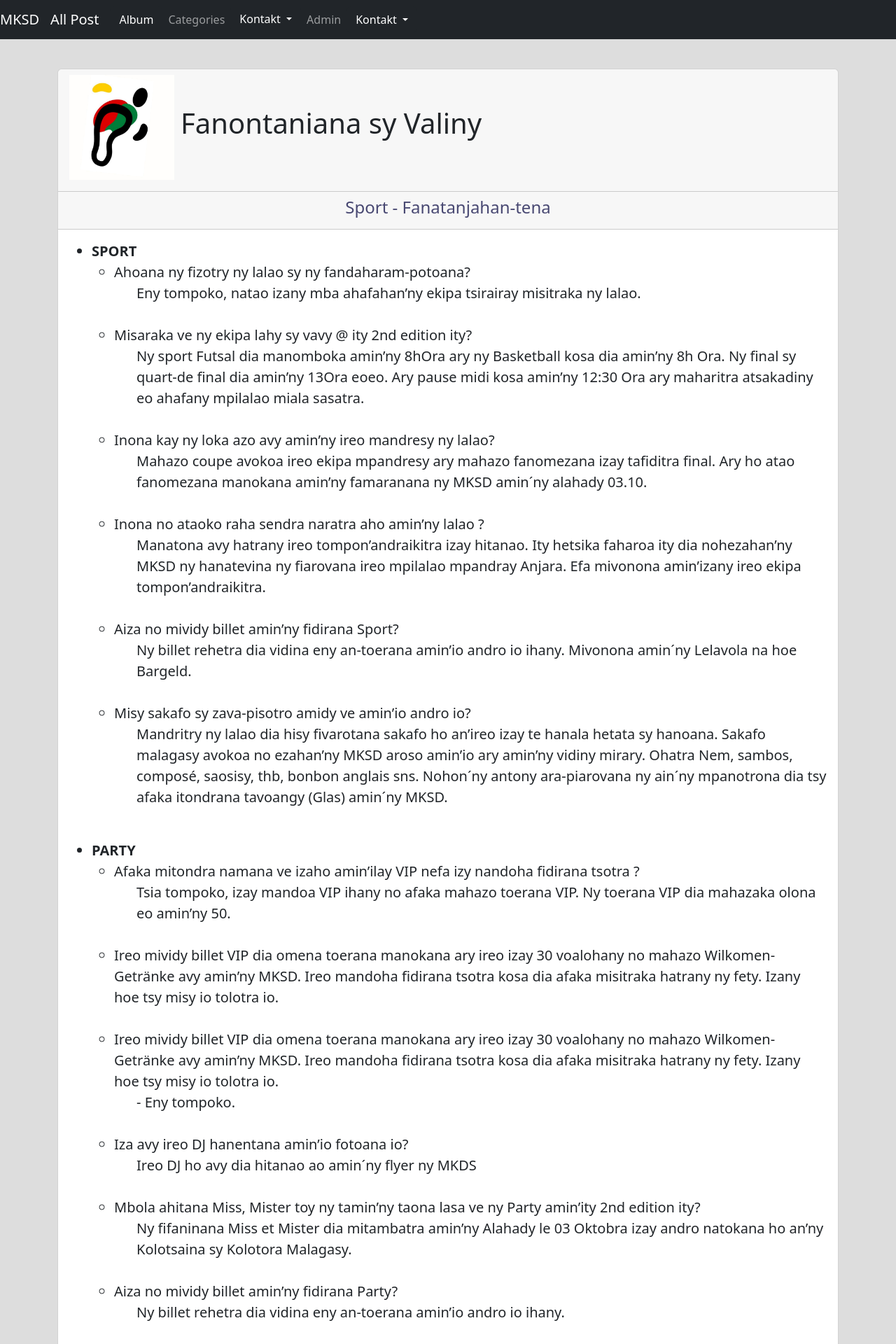
After one commit to C-Iahny/mksd_web, a Django app: page /contact/faq/ in a window 1280 px wide. The commit adds this page. Shown: the top 1920 px of the page at 70% size. Run offline with Django 4.2, Linux system fonts and the light colour scheme; some libraries are stand-ins or nearby versions.

Commit message:
Main 02 (#3)
* Add files via upload

* contact update

* contact update (#2)

* Add files via upload (#1)

* mksd home update 02

* update

* migrations

* templates

```diff
--- /dev/null
+++ b/contact/templates/faq.html
@@ -0,0 +1,173 @@
+{% extends 'base.html' %}
+{% load static %}
+
+
+
+
+{% block content %}
+
+<style type="text/css">
+
+.image {
+	width: 100%;
+}
+
+</style>
+
+<div class="container" style="margin-top: 50px;">
+	<div class="card">
+		<div class="card-header">
+		    <h1>
+		    	<small>
+					<img class="logo_mksd" src="{% static 'images/LOGO.jpeg' %}" width="150px">
+				</small>
+
+				Fanontaniana sy Valiny
+			</h1>
+
+		</div>
+
+		<div class="card-header">
+			<center><h4>Sport - Fanatanjahan-tena</h4></center>
+
+		</div>
+
+		<div class="card-body">
+		    <blockquote class="blockquote mb-0">
+		    	<ul>
+		    		<li><strong>SPORT</strong>
+		    			<ul><li>Ahoana ny fizotry ny lalao sy ny fandaharam-potoana?</li>
+		    				<ol>Eny tompoko, natao izany mba ahafahan’ny ekipa tsirairay misitraka ny lalao.</ol>
+		    			</ul>
+		    			<br>
+		    			<ul><li>Misaraka ve ny ekipa lahy sy vavy @ ity 2nd edition ity?</li>
+		    				<ol>Ny sport Futsal dia manomboka amin’ny 8hOra ary ny Basketball kosa dia amin’ny 8h Ora. Ny final sy quart-de final dia amin’ny 13Ora eoeo. Ary pause midi kosa amin’ny 12:30 Ora ary maharitra atsakadiny eo ahafany mpilalao miala sasatra.</ol>
+		    			</ul>
+		    			<br>
+		    			<ul><li>Inona kay ny loka azo avy amin’ny ireo mandresy ny lalao?</li>
+		    				<ol>Mahazo coupe avokoa ireo ekipa mpandresy ary mahazo fanomezana izay tafiditra final. Ary ho atao fanomezana manokana amin’ny famaranana ny MKSD amin´ny alahady 03.10.</ol>
+		    			</ul>
+		    			<br>
+		    			<ul><li>Inona no ataoko raha sendra naratra aho amin’ny lalao ?</li>
+		    				<ol>Manatona avy hatrany ireo tompon’andraikitra izay hitanao. Ity hetsika faharoa ity dia nohezahan’ny MKSD ny hanatevina ny fiarovana ireo mpilalao mpandray Anjara. Efa mivonona amin’izany ireo ekipa tompon’andraikitra.</ol>
+		    			</ul>
+		    			<br>
+		    			<ul><li>Aiza no mividy billet amin’ny fidirana Sport?</li>
+		    				<ol>Ny billet rehetra dia vidina eny an-toerana amin’io andro io ihany. Mivonona amin´ny Lelavola na hoe Bargeld.</ol>
+		    			</ul>
+		    			<br>
+		    			<ul><li>Misy sakafo sy zava-pisotro amidy ve amin’io andro io?</li>
+		    				<ol>Mandritry ny lalao dia hisy fivarotana sakafo ho an’ireo izay te hanala hetata sy hanoana. Sakafo malagasy avokoa no ezahan’ny MKSD aroso amin’io ary amin’ny vidiny mirary. Ohatra Nem, sambos, composé, saosisy, thb, bonbon anglais sns. Nohon´ny antony ara-piarovana ny ain´ny mpanotrona dia tsy afaka itondrana tavoangy (Glas) amin´ny MKSD.</ol>
+		    			</ul>
+		    			<br>
+		    		</li>
+		    	</ul>
+		    	<ul>
+		    		<li><strong>PARTY</strong>
+		    			<ul><li>Afaka mitondra namana ve izaho amin’ilay VIP nefa izy nandoha fidirana tsotra ?</li>
+		    				<ol>Tsia tompoko, izay mandoa VIP ihany no afaka mahazo toerana VIP. Ny toerana VIP dia mahazaka olona eo amin’ny 50.</ol>
+		    			</ul>
+		    			<br>
+		    			<ul><li>Ireo mividy billet VIP dia omena toerana manokana ary ireo izay 30 voalohany no mahazo Wilkomen-Getränke avy amin’ny MKSD. Ireo mandoha fidirana tsotra kosa dia afaka misitraka hatrany ny fety. Izany hoe tsy misy io tolotra io.</ol>
+		    			</ul>
+		    			<br>
+		    			<ul><li>Ireo mividy billet VIP dia omena toerana manokana ary ireo izay 30 voalohany no mahazo Wilkomen-Getränke avy amin’ny MKSD. Ireo mandoha fidirana tsotra kosa dia afaka misitraka hatrany ny fety. Izany hoe tsy misy io tolotra io.</li>
+		    				<ol>- Eny tompoko.</ol>
+		    			</ul>
+		    			<br>
+		    			<ul><li>Iza avy ireo DJ hanentana amin’io fotoana io?</li>
+		    				<ol>Ireo DJ ho avy dia hitanao ao amin´ny flyer ny MKDS</ol>
+		    			</ul>
+		    			<br>
+		    			<ul><li>Mbola ahitana Miss, Mister toy ny tamin’ny taona lasa ve ny Party amin’ity 2nd edition ity?</li>
+		    				<ol>Ny fifaninana Miss et Mister dia mitambatra amin’ny Alahady le 03 Oktobra izay andro natokana ho an’ny Kolotsaina sy Kolotora Malagasy.</ol>
+		    			</ul>
+		    			<br>
+		    			<ul><li>Aiza no mividy billet amin’ny fidirana Party?</li>
+		    				<ol>Ny billet rehetra dia vidina eny an-toerana amin’io andro io ihany.</ol>
+		    			</ul>
+		    			<br>
+		    		</li>
+		    	</ul>
+		    	<ul>
+		    		<li><strong>KULTUR</strong>
+		    			<ul>
+		    				<li>Inona avy ireo hetsika ara-koltoraly hita amin’io andro io?</li>
+		    				<ol>Anisan’ny tanjon’ny MKSD ny mampafantatra ireo Kolotora Malagasy ka hitanao amin’izany indridra ny dihy isam-paritra, ny soratoninina, ny kabary, ny afon-dasy, ny kilalao tahaka ny fanorona sy ny vitsilia. Ho hitana ihany koa ny asa-tanana tahaka ny hosodoko, ny rindran-teny toy ny slam ary indrindra ny hakantony fitafy malagasy izay ho aseho amin’ny alalan’ny hetsika Miss et Mister Diaspora Malagasy Allemana. Tsy adino ihany koa ireo sakafo malagasy izay ho amidy amin’io fotoana io.</ol>
+		    			</ul>
+		    			<br>
+		    			<ul>
+		    				<li>Iza avy ireo mandray anjara amin’io hetsika io ?</li>
+		    				<ol>Ny hetsika 2nd edition dia iarahana amin’ny Ambassade Allemana eto Berlin. Tsy adino ihany koa ireo Malagasy manan-talenta maro. Ary indrindra moa ireo Association maro sy ireo Orinasa izay misehatra sy mivoy hatrany ny fifandraisan’ny Malagasy sy Allemana ary ireo firenena miteny teny Allemana tahaky ny Viena sy Autriche. Hitanao ao amin´ny flyer daholo ny mpandray anjara rehetra.</ol>
+		    			</ul>
+		    			<br>
+		    			<ul>
+		    				<li>Ahoana ny fandaharam-potoana ?</li>
+		    				<ol>Manomboka amin’ny 13Ora dia hisy ny fivavahana izay hiarana amin’ny Fjkm Stuttgart sy Chorale Malagasy eny an-toerana. Arahany kabary Ambassade ary ireo hetsika ara-koltoraly maro samy hafa hatramin’ny 20ora.</ol>
+		    			</ul>
+		    			<br>
+		    			<ul>
+		    				<li>Inona ilay Village MKSD ?</li>
+		    				<ol>Village MKSD dia Stand na ihany koa hoe fampiratiana izay ahafahan’ireo Association na Orinasa na Zavakanto mampiranty ny mombamomba azy. Marihina fa tsy misy vidim-pidirana avokoa ireo fa misokatra ho an’ny daholo be. Manasa anao hanoratra anarana eto raha toa ka te andray anjara ianao.</ol>
+		    			</ul>
+		    			<br>
+		    			<ul>
+		    				<li>Misy fidim-pidirana ve amin’io fotoana io?</li>
+		    				<ol>Tsia, tompoka. Ny alahady dia misokatra maimaimpoana ho an’ny daholobe. Afaka manome fanomezana ianao raha sitrakao</ol>
+		    			</ul>
+		    			<br>
+		    			<ul>
+		    				<li>Hisy sakafo amidy ve amin’io toerana io?</li>
+		    				<ol>Eny, tompoka. Noezahina hatrany ny hanome fahafampo antsika mpitsidika rehetra hanala hetata sy hanoana amin’io fotoana io. Marihina fa sakafo gasy avokoa no hamidy.</ol>
+		    			</ul>
+		    			<br>
+
+		    		</li>
+		    	</ul>
+		    	<ul>
+		    		<li><strong>ALLGEMEIN</strong>
+		    			<ul>
+		    				<li>Inona avy ireo Nachweis takiana eo amin’ny fidirana mba ahazoana tolotra na reduction ny vidim-pidirana?</li>
+		    				<ol>Ho an’ireo ankizy mpianatra, FSJ, Auszubi sy Aupair dia ilana ny Nachweise ahafahana mahazo ilay Ermäßigung. Ho an’ireo mpikambana aminnny Association ihany koa dia ilaina ireo Badge MKSD ahafana misitraka ny 50% Reduction amin’ny fidirana rehetra. Manasa nao hiditra eto raha te ho membre MKSD ianao.</ol>
+		    			</ul>
+		    			<br>
+		    			<ul>
+		    				<li>Ekena ve ny Schnell test Corona amin’io hetsika 2nd edition io?</li>
+		    				<ol>Schnell Test dia ekena amin’ny andro sabotsy mandritry ny Sport ary ny Alahady mandritry ny Hetsika ara-koltoraly. Ny Party kosa dia tsy maintsy Test PCR ihany. Ireo rehetra ireo dia ilana Negative Nachweise avokoa.</ol>
+		    			</ul>
+		    			<br>
+		    			<ul>
+		    				<li>Inona ny fepetra raisiny MKSD manolona ny Corona?</li>
+		    				<ol>Ny fidirana rehetra amin’ny hetsika MKSD andihany faharoa dia hisy enregistrement avokoa amin’ny application Luca (ho an’ny mampiasa Androïd dia hita ao amin’ny Google Apps ary ho an’ny mampiasa Iphone kosa dia ao amin’ny App Store). Marihina fa hisy ihany koa ny enregistrement eny antoerana. Ny 3-Regelung dia mbola miantra amin’io fotoana io. Izany hoe ny Getest – Genese ary ny Geimpft. Hisy ny fisavana entitra.</ol>
+		    			</ul>
+		    			<br>
+		    			<ul>
+		    				<li>Aona ny fomba hidirana membre MKSD?</li>
+		    				<ol>Eny antoerana dia misy fandraisana anarana ho an’ireo ankizy izay liana te hanatevin-daharana ny Association MKSD ary hisy Stand manazava sy mampafantatra ny anjara toeran’ny MKSD eto Allemana. Azonao atao koa anefa ny misoratra anarana eto.</ol>
+		    			</ul>
+		    			<br>
+		    		</li>
+		    	</ul>
+
+
+		    </blockquote>
+		</div>
+	</div>
+</div>
+
+
+<div class="container" style="margin-top: 50px;">
+	<div class="card">
+		<div class="card-header">
+			<center><h2>Partnerschaft MKSD e.V. mit „Projekt Mibaliaka“ by MWR Verein in Madagaskar 2022</h2></center>
+
+		</div>
+
+
+
+
+	</div>
+</div>
+
+
+{% endblock %}
--- a/contact/templates/impressum.html
+++ b/contact/templates/impressum.html
@@ -17,7 +17,7 @@
 		<div class="card-header">
 		    <h1>
 		    	<small>
-					<img class="logo_mitmachen" src="{% static 'images/LOGO.jpeg' %}" width="150px">
+					<img class="logo_mitmachen" src="{% static 'images/LOGO.png' %}" width="150px">
 				</small>
 
 				IMPRESSUM
@@ -55,8 +55,6 @@
 
 		</div>
 
-
-
 		<div class="card-body">
 		    <blockquote class="blockquote mb-0">
 
--- a/contact/urls.py
+++ b/contact/urls.py
@@ -1,5 +1,5 @@
 from django.urls import path
-from .views import Kontact, About, Impressum, Anmeldebogen
+from .views import Kontact, About, Impressum, Anmeldebogen, uber_uns, faq
 
 
 
@@ -8,6 +8,8 @@ urlpatterns = [
 	path('about/', About.as_view(), name="about"),
 	path('impressum/', Impressum.as_view(), name="impressum"),
 	path('anmeldebogen/', Anmeldebogen, name="anmeldebogen"),
+	path('uber_uns/', uber_uns, name="uber_uns"),
+	path('faq/', faq, name="faq"),
 
 
 ]
--- a/contact/views.py
+++ b/contact/views.py
@@ -57,6 +57,13 @@ class About(TemplateView):
 	model = Contact
 	template_name = 'about.html'
 
+def uber_uns(request):
+	return render(request, 'uber_uns.html', {})
+
+
+def faq(request):
+	return render(request, 'faq.html', {})
+
 
 class Impressum(TemplateView):
 	model = Contact
```
